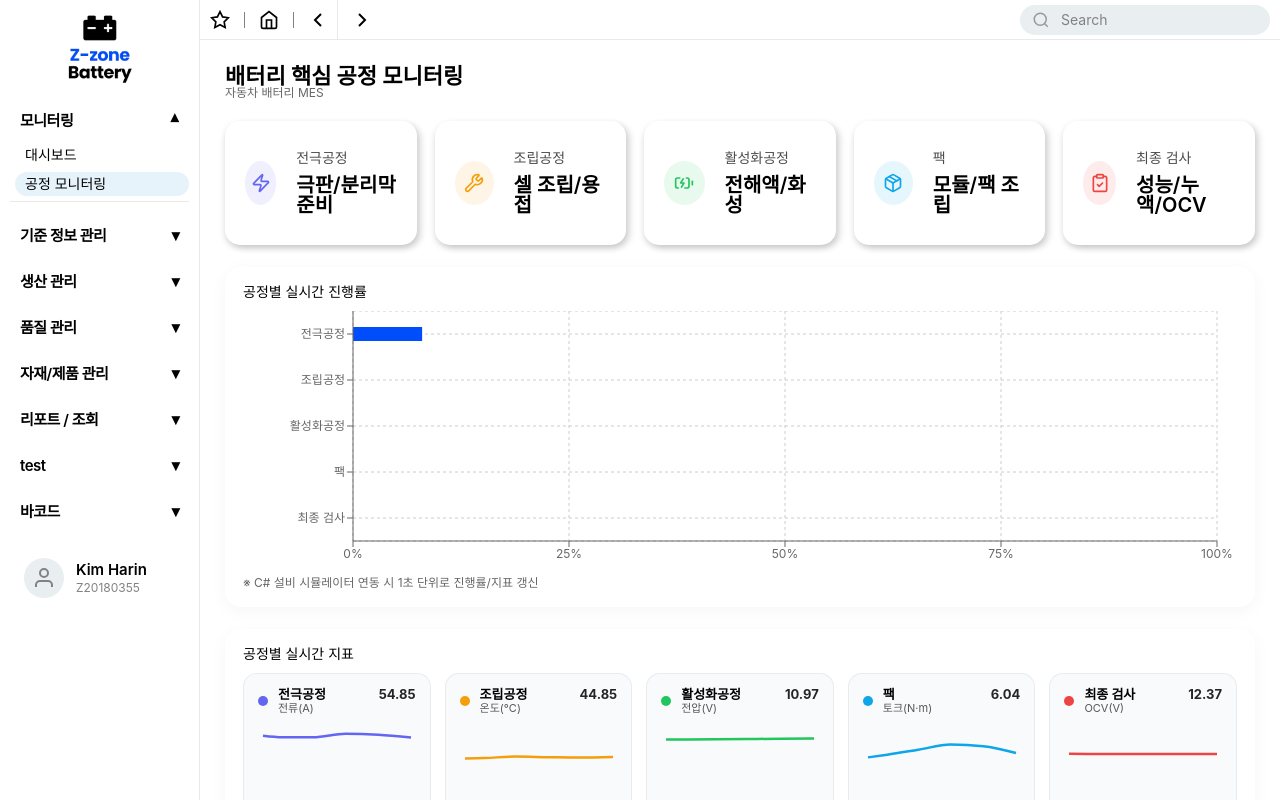
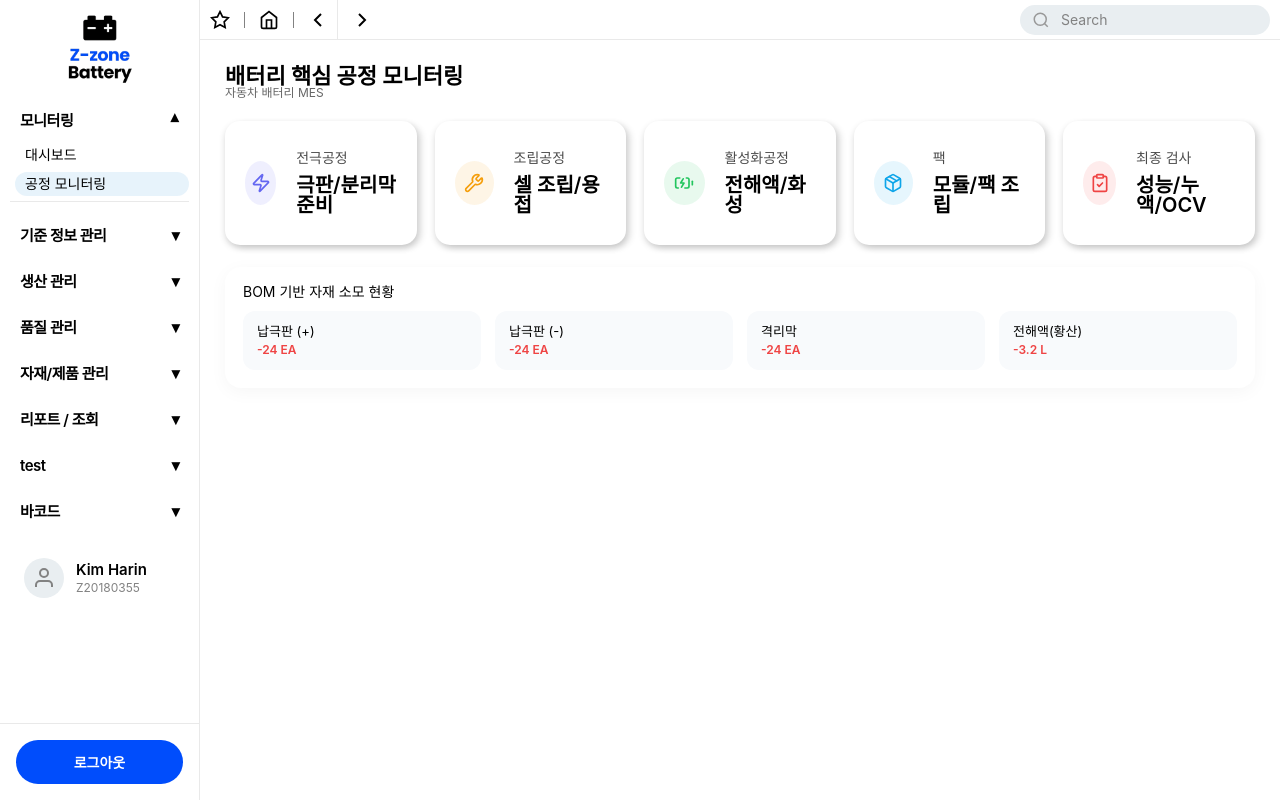
Before and after one commit to mes-team-2/React, a React (Create React App) app: page /mes/process-monitoring in a window 1280 px wide. Shown: the top 800 px of the page. Built offline with nearby package versions, Linux system fonts and the light colour scheme; sample sign-in values are in the browser's storage.

Commit message:
경주마 사라짐ㅠ

```diff
--- a/src/pages/master/Material.js
+++ b/src/pages/master/Material.js
@@ -9,7 +9,6 @@ import MaterialDetail from "./MaterialDetail";
 import SideDrawer from "../../components/SideDrawer";
 import MaterialCreate from "./MaterialCreate";
 import { InventoryAPI } from "../../api/AxiosAPI";
-
 
 import {
   PieChart,
@@ -74,7 +73,7 @@ export default function Material() {
       if (currentStock === 0) {
         danger++; // 재고 0 -> 위험
       } else if (currentStock >= safeStock) {
-        safe++;   // 재고 >= 안전재고 -> 안전
+        safe++; // 재고 >= 안전재고 -> 안전
       } else {
         warning++; // 재고 < 안전재고 -> 주의
       }
@@ -174,36 +173,7 @@ export default function Material() {
     { key: "no", label: "No", width: 50 },
     { key: "materialCode", label: "자재 코드", width: 180 },
     { key: "materialName", label: "자재명", width: 180 },
-    { key: "stockQty", label: "재고", width: 100 },
-    { key: "safeQty", label: "안전재고", width: 100 },
-    { key: "unit", label: "단위", width: 80 },
-    {
-      key: "stockStatus",
-      label: "재고상태",
-      width: 150,
-      render: (_, row) => {
-        // 숫자 변환
-        const currentStock = Number(row.stockQty || 0);
-        const safeStock = Number(row.safeQty || 0);
 
-        let calcStatus = "CAUTION"; // 기본값 (주의)
-
-        // 재고가 0이면 -> DANGER
-        if (currentStock === 0) {
-          calcStatus = "DANGER";
-        }
-        // 재고가 안전재고보다 많거나 같으면 -> SAFE
-        else if (currentStock >= safeStock) {
-          calcStatus = "SAFE";
-        }
-        // 재고가 안전재고보다 적으면 (0보다는 큼) -> CAUTION (WARNING)
-        else {
-          calcStatus = "CAUTION";
-        }
-
-        return <Status status={calcStatus} />;
-      },
-    },
     { key: "inboundAt", label: "입고일자", width: 180 },
     { key: "createdAt", label: "자재등록일자", width: 180 },
   ];
@@ -282,19 +252,19 @@ export default function Material() {
 
       <FilterBar>
         <InputGroup>
-          <SearchDate width="m" onChange={handleDateChange} placeholder="입고일자 검색" />
+          <SearchDate
+            width="m"
+            onChange={handleDateChange}
+            placeholder="입고일자 검색"
+          />
           <SearchBar
             width="l"
             placeholder="자재명 / 자재코드 검색"
             onChange={setKeyword} // 키워드 상태 업데이트
-            onSearch={() => { }}
+            onSearch={() => {}}
           />
         </InputGroup>
-        <Button
-          variant="ok"
-          size="m"
-          onClick={() => setCreateOpen(true)}
-        >
+        <Button variant="ok" size="m" onClick={() => setCreateOpen(true)}>
           + 신규 자재 등록
         </Button>
       </FilterBar>
@@ -332,7 +302,6 @@ export default function Material() {
   );
 }
 
-
 const Wrapper = styled.div`
   display: flex;
   flex-direction: column;
@@ -350,7 +319,6 @@ const ChartGrid = styled.div`
   grid-template-columns: repeat(3, 1fr);
   gap: 20px;
 
-
   @media (max-width: 1200px) {
     grid-template-columns: 1fr;
   }
@@ -360,7 +328,6 @@ const Card = styled.div`
   border-radius: 16px;
   padding: 18px;
   box-shadow: var(--shadow);
-
 
   h4 {
     font-size: var(--fontSm);
--- a/src/pages/monitoring/DashBoard.js
+++ b/src/pages/monitoring/DashBoard.js
@@ -273,28 +273,6 @@ export default function Dashboard() {
           <FaTools /> 설비별 환경 정보
         </SectionTitle>
 
-        {/* 🔥 여기만 추가됨 */}
-        <ChartCard>
-          <ChartTitle>공정별 실시간 진행률</ChartTitle>
-          <ResponsiveContainer width="100%" height={240}>
-            <BarChart
-              data={progressData}
-              layout="vertical"
-              margin={{ left: 20 }}
-            >
-              <CartesianGrid strokeDasharray="3 3" />
-              <XAxis
-                type="number"
-                domain={[0, 100]}
-                tickFormatter={(v) => `${v}%`}
-              />
-              <YAxis type="category" dataKey="name" width={90} />
-              <Tooltip formatter={(v) => [`${v}%`, "진행률"]} />
-              <Bar dataKey="value" fill="#004DFC" barSize={14} radius={0} />
-            </BarChart>
-          </ResponsiveContainer>
-        </ChartCard>
-
         <Grid cols={3}>
           {MACHINE_ENV.map((m) => (
             <EnvCard key={m.machine}>
--- a/src/pages/monitoring/ProcessMonitoring.js
+++ b/src/pages/monitoring/ProcessMonitoring.js
@@ -230,81 +230,6 @@ export default function ProcessMonitoring() {
         ))}
       </SummaryGrid>
 
-      {/* ===== 5개 공정 진행률 (Bar 형태) ===== */}
-      <Card>
-        <CardTitle>공정별 실시간 진행률</CardTitle>
-        <ChartBoxTall>
-          <ResponsiveContainer>
-            <BarChart
-              data={progressData}
-              layout="vertical"
-              margin={{ left: 20, right: 20 }}
-              barCategoryGap={12} // 공정 간 간격
-            >
-              <CartesianGrid strokeDasharray="3 3" />
-              <XAxis
-                type="number"
-                domain={[0, 100]}
-                tickFormatter={(v) => `${v}%`}
-              />
-              <YAxis type="category" dataKey="name" width={90} />
-              <Tooltip formatter={(v) => [`${v}%`, "진행률"]} />
-
-              <Bar dataKey="percent" fill="#004DFC" radius={0} barSize={14} />
-            </BarChart>
-          </ResponsiveContainer>
-        </ChartBoxTall>
-        <Hint>※ C# 설비 시뮬레이터 연동 시 1초 단위로 진행률/지표 갱신</Hint>
-      </Card>
-
-      {/* ===== 공정별 실시간 그래프 (각 공정 1개씩, 총 5개) ===== */}
-      <Card>
-        <CardTitle>공정별 실시간 지표</CardTitle>
-        <MiniChartGrid>
-          {processSteps.map((s) => {
-            const data = seriesMap[s.key] || [];
-            const last = data[data.length - 1]?.value;
-
-            return (
-              <MiniCard key={s.key}>
-                <MiniHead>
-                  <div className="left">
-                    <MiniDot style={{ background: s.color }} />
-                    <div>
-                      <div className="title">{s.title}</div>
-                      <div className="sub">{s.metricLabel}</div>
-                    </div>
-                  </div>
-                  <div className="value">
-                    {last?.toLocaleString?.() ?? "-"}{" "}
-                  </div>
-                </MiniHead>
-
-                <MiniChartBox>
-                  <ResponsiveContainer>
-                    <LineChart data={data}>
-                      <XAxis dataKey="t" hide />
-                      <YAxis hide />
-                      <Tooltip
-                        formatter={(v) => [v, s.metricLabel]}
-                        labelFormatter={(t) => `${t}s`}
-                      />
-                      <Line
-                        type="monotone"
-                        dataKey="value"
-                        stroke={s.color}
-                        strokeWidth={2.5}
-                        dot={false}
-                      />
-                    </LineChart>
-                  </ResponsiveContainer>
-                </MiniChartBox>
-              </MiniCard>
-            );
-          })}
-        </MiniChartGrid>
-      </Card>
-
       {/* ===== 자재 소모 ===== */}
       <Card>
         <CardTitle>BOM 기반 자재 소모 현황</CardTitle>
```
Also changed, not shown: src/components/BarcodeGen.js (deleted, +0 -65 lines).
